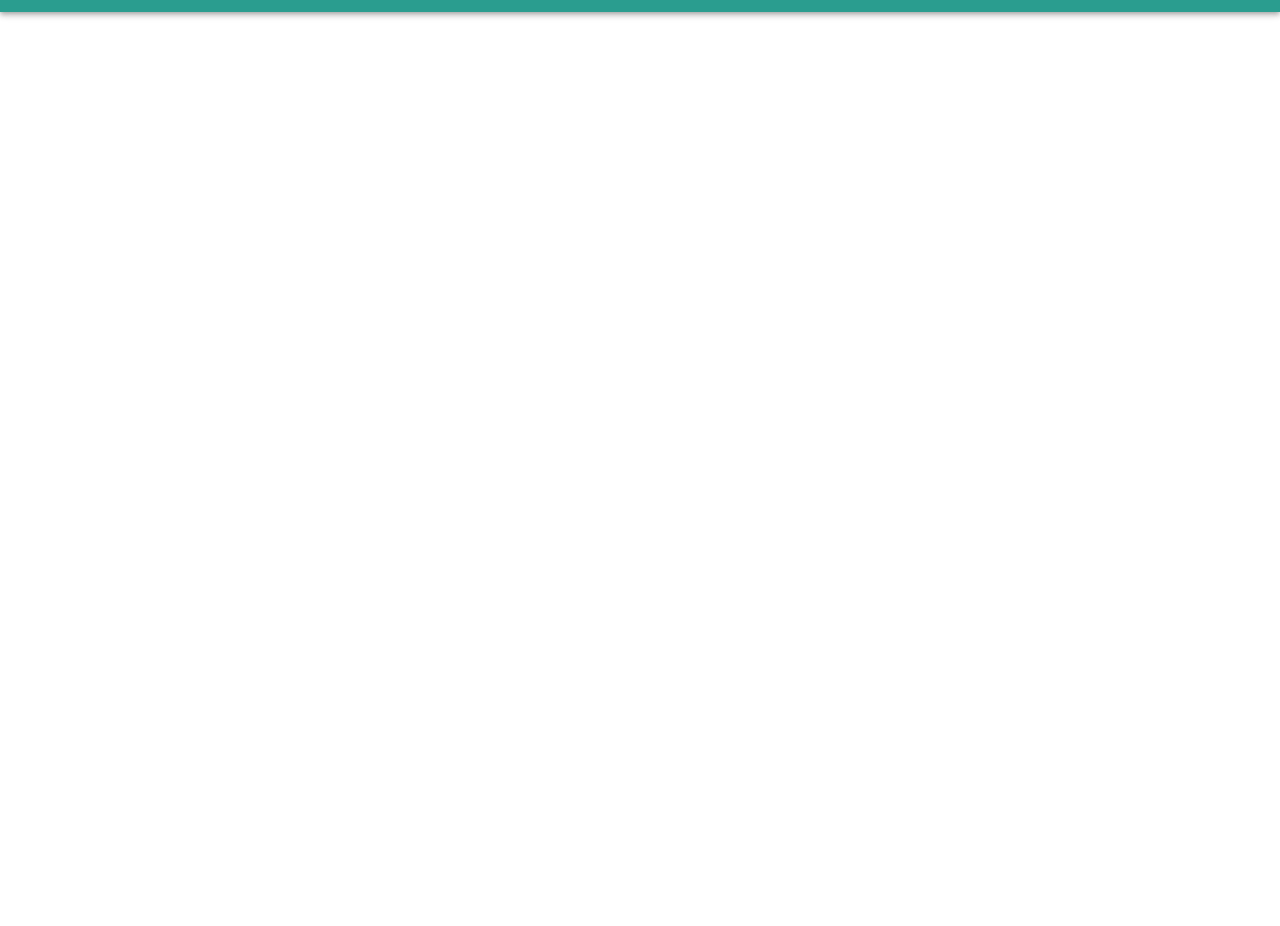
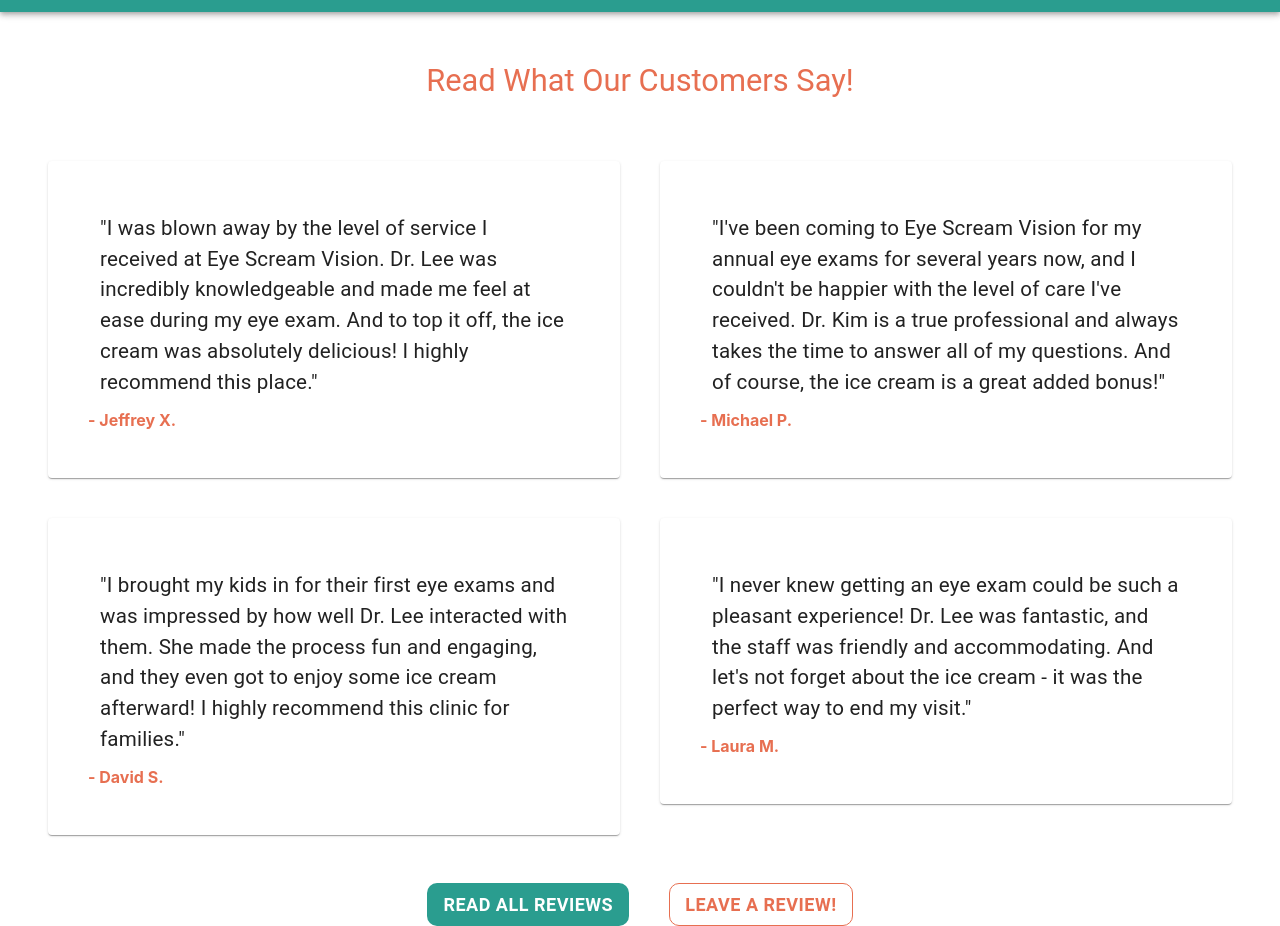
Before and after one commit to XChen601/Eye-Scream-Vision, a React (Create React App) app: page /#/Reviews in a window 1280 px wide. Shown: the part 80-1006 px from the top of the page. Before the commit the page ends 800 px from the top, so only its background shows below. Built offline with nearby package versions, Linux system fonts and the light colour scheme.

Commit message:
completed reviews page, including sample reviews and redirect buttons

```diff
--- a/src/App.js
+++ b/src/App.js
@@ -6,6 +6,8 @@
 import Homepage from './components/Homepage';
 import About from './components/About';
 import Appointment from './components/Appointment';
+import Reviews from './components/Reviews';
+import Footer from './components/Footer';
 
 function App() {
   return (
@@ -16,7 +18,9 @@
         <Route path="/Home" element={<Homepage />} />
         <Route path="/Appointment" element={<Appointment />} />
         <Route path="/About" element={<About />} />
+        <Route path="/Reviews" element={<Reviews />} />
       </Routes>
+      <Footer />
     </ThemeProvider>
   );
 }
--- a/src/components/About.jsx
+++ b/src/components/About.jsx
@@ -1,4 +1,4 @@
-import { Typography, Box, Divider, List, ListItem, ListItemText } from "@mui/material";
+import { Typography, Box, Divider } from "@mui/material";
 
 
 function About() {
@@ -27,9 +27,9 @@
                 <Typography variant="h4">Contact Us!</Typography>
                 <Divider variant="middle" sx={{ bgcolor: "secondary.light" }}/>
                 <Typography variant="h5" color='secondary'>Our Email:</Typography>
-                <Typography variant="h6" pt={0}>eyescreamvision@realemail.com</Typography>
+                <Typography fontSize='max(1.5vw,20px)' pt={0}>eyescreamvision@realemail.com</Typography>
                 <Typography variant="h5" color='secondary'>Our Phone Number:</Typography>
-                <Typography variant="h6" pt={0}>1-646-123-4567</Typography>
+                <Typography fontSize='max(1.5vw,20px)' pt={0}>1-646-123-4567</Typography>
             </Box>
         </Box>
     );
--- /dev/null
+++ b/src/components/Footer.jsx
@@ -0,0 +1,10 @@
+import { AppBar } from "@mui/material";
+
+function Footer() {
+    return (
+        <AppBar>
+        </AppBar>
+    )
+}
+
+export default Footer
--- a/src/components/Navbar.jsx
+++ b/src/components/Navbar.jsx
@@ -68,7 +68,7 @@
                         <VisibilityIcon sx={{fontSize: 30}}/>
                     </IconButton>
                 </Link>
-                <Typography variant="h5" sx={{ flexGrow: 1, display: { md: 'flex', justifyContent: 'flex-start' }, fontSize: 'max(24px, 2vw)', fontWeight: 600 }}>
+                <Typography variant="h4" color="white" sx={{ flexGrow: 1, display: { md: 'flex', justifyContent: 'flex-start' }, fontSize: 'max(24px, 2vw)', fontWeight: 600 }}>
                     Eye Scream Vision
                 </Typography>
                 <Box sx={{ flexGrow: 1, display: { xs: 'none', md: 'flex', justifyContent: 'flex-end' } }}>
--- a/src/components/Reviews.jsx
+++ b/src/components/Reviews.jsx
@@ -0,0 +1,75 @@
+import { Box, CardContent, Card, Typography, Grid, Button, Stack } from '@mui/material';
+
+function Reviews() {
+    return (
+        <>
+        <Typography variant='h5' textAlign='center' pt={6}>Read What Our Customers Say!</Typography>
+        <Grid container spacing={5} p={6}>
+            <Grid item md={6}>
+                <Card sx={{padding: 3}}>
+                    <CardContent>
+                        <Typography>
+                        "I was blown away by the level of service I received at Eye Scream Vision. Dr. Lee was incredibly knowledgeable and made me feel at ease during my eye exam. And to top it off, the ice cream was absolutely delicious! I highly recommend this place."
+                        </Typography>
+                        <Typography variant='h7'>
+                            - Jeffrey X.
+                        </Typography>
+                    </CardContent>
+                </Card>
+            </Grid>
+            <Grid item md={6}>
+                <Card sx={{padding: 3}}>
+                    <CardContent>
+                        <Typography>
+                        "I've been coming to Eye Scream Vision for my annual eye exams for several years now, and I couldn't be happier with the level of care I've received. Dr. Kim is a true professional and always takes the time to answer all of my questions. And of course, the ice cream is a great added bonus!"
+                        </Typography>
+                        <Typography variant='h7'>
+                        - Michael P.
+                        </Typography>
+                    </CardContent>
+                </Card>
+            </Grid>
+            <Grid item md={6}>
+                <Card sx={{padding: 3}}>
+                    <CardContent>
+                        <Typography>
+                        "I brought my kids in for their first eye exams and was impressed by how well Dr. Lee interacted with them. She made the process fun and engaging, and they even got to enjoy some ice cream afterward! I highly recommend this clinic for families."
+                        </Typography>
+                        <Typography variant='h7'>
+                        - David S.
+                        </Typography>
+                    </CardContent>
+                </Card>
+            </Grid>
+            <Grid item md={6}>
+                <Card sx={{padding: 3}}>
+                    <CardContent>
+                        <Typography>
+                        "I never knew getting an eye exam could be such a pleasant experience! Dr. Lee was fantastic, and the staff was friendly and accommodating. And let's not forget about the ice cream - it was the perfect way to end my visit."
+                        </Typography>
+                        <Typography variant='h7'>
+                        - Laura M.
+                        </Typography>
+                    </CardContent>
+                </Card>
+            </Grid>
+        </Grid>
+        <Stack direction="row" spacing={5}
+        justifyContent="center"
+            alignItems="center"
+            flexWrap="wrap"
+            useFlexGap>
+            <Button variant="contained">Read All Reviews</Button>
+            <Button variant="outlined" sx={{
+                '&:hover': {
+                    backgroundColor: '#F44336',
+                  },
+            }}>Leave A Review!</Button>
+        </Stack>
+
+
+        </>
+    )
+}
+
+export default Reviews
--- a/src/components/theme.jsx
+++ b/src/components/theme.jsx
@@ -18,6 +18,13 @@
             fontWeight: 600,
             color: "#2a9d8f",
         },
+        h5: {
+          color: "#e76f51"
+        },
+        h7: {
+          color: "#e76f51",
+          fontWeight: "bold",
+        }
 
     },
 
@@ -36,7 +43,6 @@
                 backgroundColor: '#2a9d8f',
                 color: 'white',
               },
-              marginTop: 15,
             },
           },
         },
```
